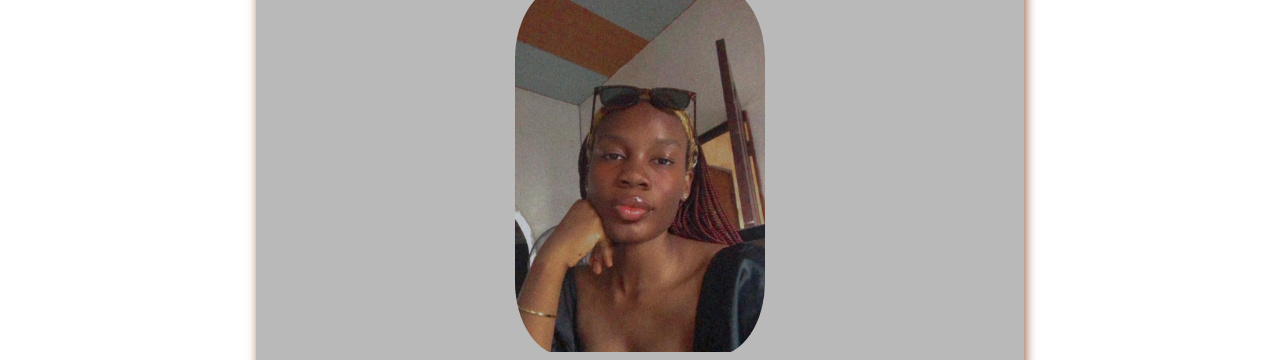
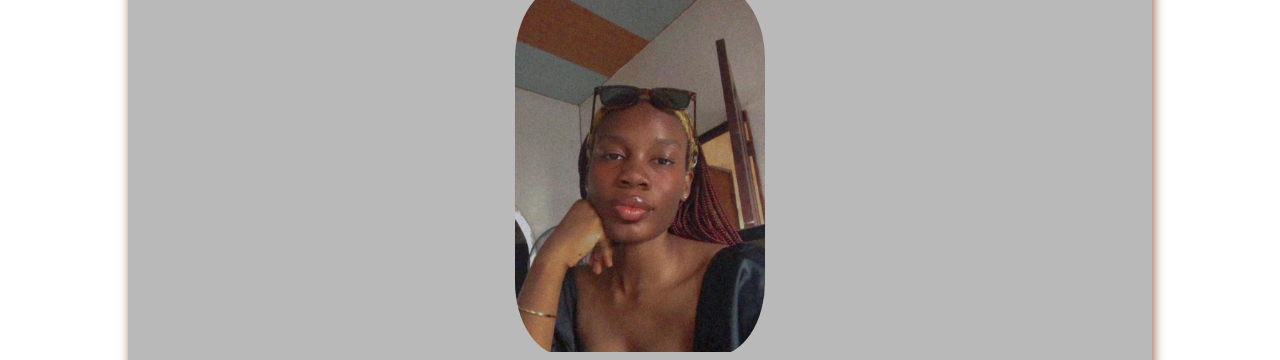
Before and after one commit to Glory-mmachi/HNG-stage-1, a plain HTML site: page index.html in a window 1280 px wide. Shown: the part 82-442 px from the top of the page. Drawn offline with Linux system fonts and the light colour scheme.

Commit message:
modified style

```diff
--- a/style.css
+++ b/style.css
@@ -5,11 +5,11 @@
 }
 
 .container {
-  background-color: rgba(25, 25, 23, 0.3);
+  background-color: #1919174d;
   color: rgb(92, 85, 72);
   text-align: center;
   margin: 30px auto;
-  width: 60%;
+  width: 80%;
   box-shadow: 2px 2px 10px rgb(157, 100, 72);
 }
 .img-container {
```
